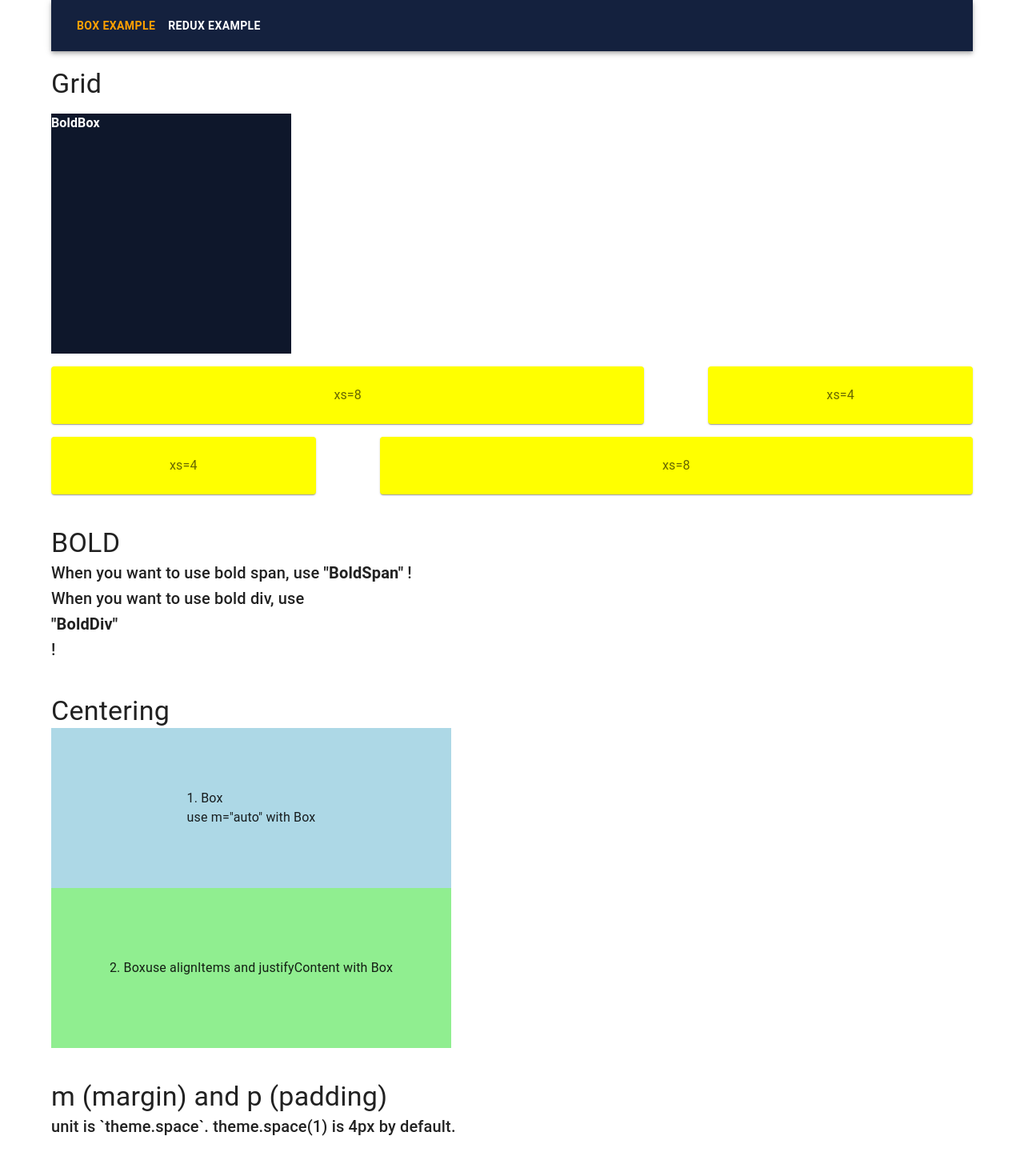
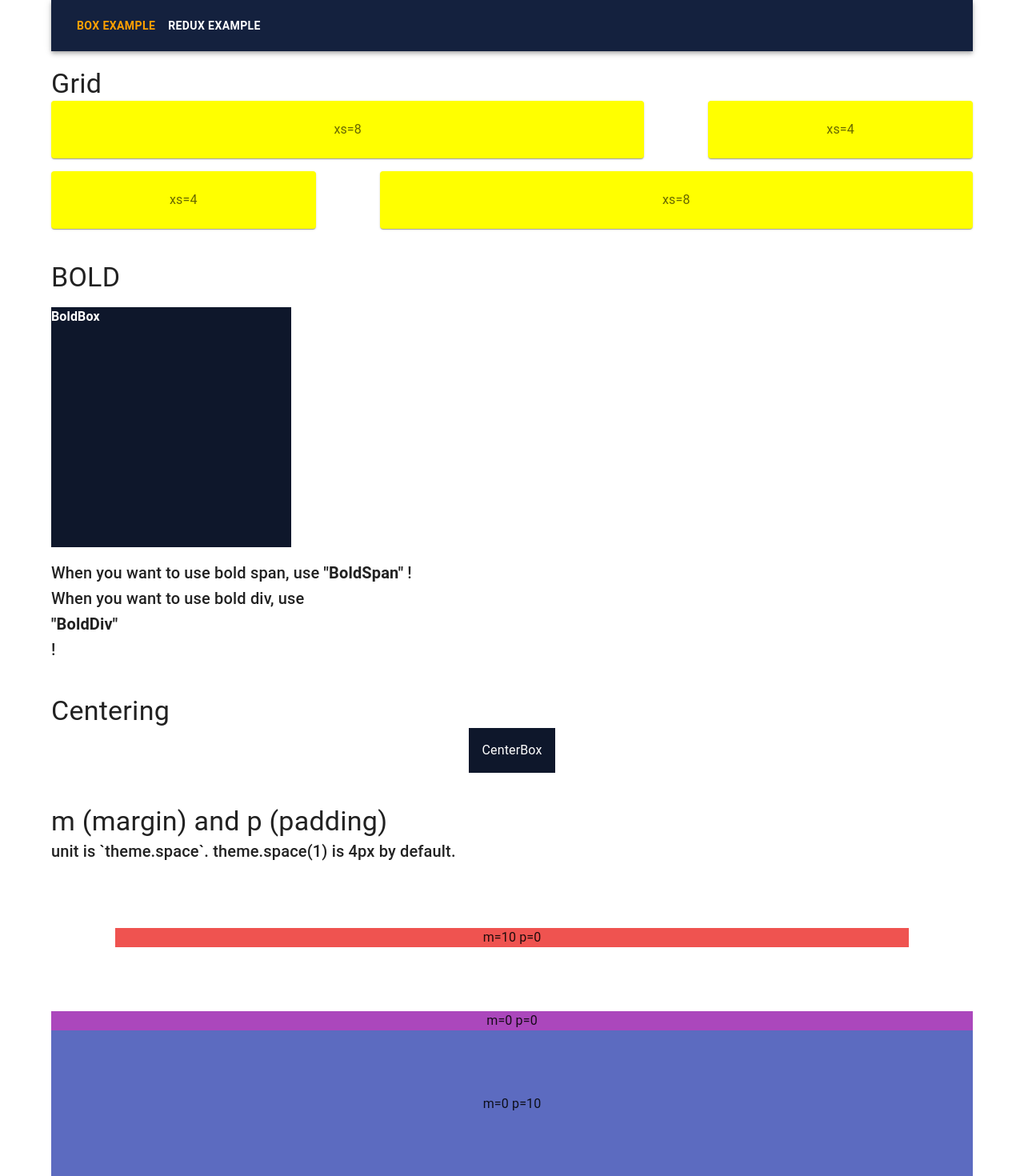
Before and after one commit to curekoshimizu/vite_react_ts_with_python_backend, a React (Vite) app in the folder fe/: page / in a window 1280 px wide. Shown: the top 1470 px of the page at 80% size. Built offline with nearby package versions, Linux system fonts and the light colour scheme.

Commit message:
rename to ExtendedBox

```diff
--- a/fe/src/components/BoldBox.tsx
+++ b/fe/src/components/ExtendedBox.tsx
@@ -1,7 +1,7 @@
 import { Box, BoxProps } from '@mui/material';
 import { ReactNode } from 'react';
 
-type BoldBoxProp = {
+export type BoldBoxProp = {
   bold?: boolean,
   children?: ReactNode
 } & BoxProps;
@@ -19,6 +19,25 @@ export const BoldBox = ({
   );
 };
 
+export type CenterBoxProp = {
+  children?: ReactNode
+} & BoxProps;
+
+export const CenterBox = ({
+  children,
+  ...props
+}: CenterBoxProp) => (
+  <Box
+    display="flex"
+    alignItems="center"
+    justifyContent="center"
+  >
+    <Box {...props}>
+      {children}
+    </Box>
+  </Box>
+);
+
 export const BoldSpan = ({ bold = true, children } : BoldBoxProp) => (
   <BoldBox bold={bold} component="span">{children}</BoldBox>
 );
--- a/fe/src/components/StyledAppBar.tsx
+++ b/fe/src/components/StyledAppBar.tsx
@@ -4,7 +4,7 @@ import {
 import { styled } from '@mui/material/styles';
 import { NavLink, useLocation } from 'react-router-dom';
 
-import { BoldDiv } from './BoldBox';
+import { BoldDiv } from './ExtendedBox';
 
 interface LinkedButtonProp {
   title: string;
--- a/fe/src/pages/BoxExample.tsx
+++ b/fe/src/pages/BoxExample.tsx
@@ -3,7 +3,9 @@ import {
 } from '@mui/material';
 import { styled } from '@mui/material/styles';
 
-import { BoldBox, BoldDiv, BoldSpan } from '../components/BoldBox';
+import {
+  CenterBox, BoldBox, BoldDiv, BoldSpan,
+} from '../components/ExtendedBox';
 
 const Item = styled(Paper)(({ theme }) => ({
   backgroundColor: 'yellow',
@@ -15,18 +17,6 @@ const Item = styled(Paper)(({ theme }) => ({
 const BoxExample = () => (
   <>
     <Typography variant="h4">Grid</Typography>
-    <BoldBox
-      sx={{
-        width: 300,
-        height: 300,
-        color: 'white',
-        backgroundColor: 'primary.dark',
-      }}
-      mb={2}
-      mt={2}
-    >
-      BoldBox
-    </BoldBox>
     <Grid container columnSpacing={10} rowSpacing={2}>
       <Grid item xs={8}>
         <Item>xs=8</Item>
@@ -43,6 +33,19 @@ const BoxExample = () => (
     </Grid>
     <Box m={5} />
     <Typography variant="h4">BOLD</Typography>
+    <BoldBox
+      m="center"
+      sx={{
+        width: 300,
+        height: 300,
+        color: 'white',
+        backgroundColor: 'primary.dark',
+      }}
+      mb={2}
+      mt={2}
+    >
+      BoldBox
+    </BoldBox>
     <Typography variant="h6">
       When you want to use bold span, use
       {' '}
@@ -59,28 +62,15 @@ const BoxExample = () => (
     </Typography>
     <Box m={5} />
     <Typography variant="h4">Centering</Typography>
-    <Box
-      display="flex"
-      width={500}
-      height={200}
-      bgcolor="lightblue"
+    <CenterBox
+      sx={{
+        color: 'white',
+        backgroundColor: 'primary.dark',
+      }}
+      p={2}
     >
-      <Box m="auto">
-        <Box>1. Box</Box>
-        <Box>use m=&quot;auto&quot; with Box</Box>
-      </Box>
-    </Box>
-    <Box
-      display="flex"
-      width={500}
-      height={200}
-      bgcolor="lightgreen"
-      alignItems="center"
-      justifyContent="center"
-    >
-      <div>2. Box</div>
-      <div>use alignItems and justifyContent with Box</div>
-    </Box>
+      CenterBox
+    </CenterBox>
     <Box m={5} />
     <Typography variant="h4">m (margin) and p (padding)</Typography>
     <Typography variant="h6">
```
